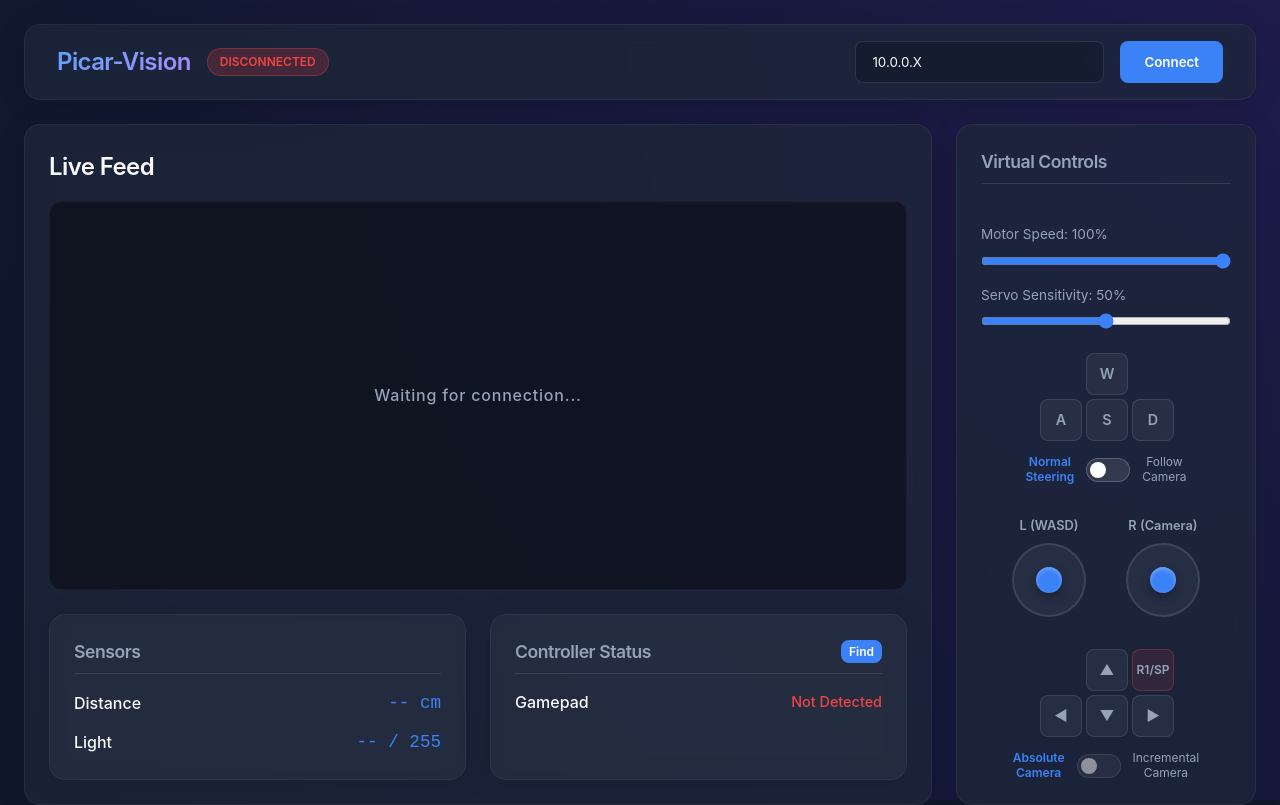
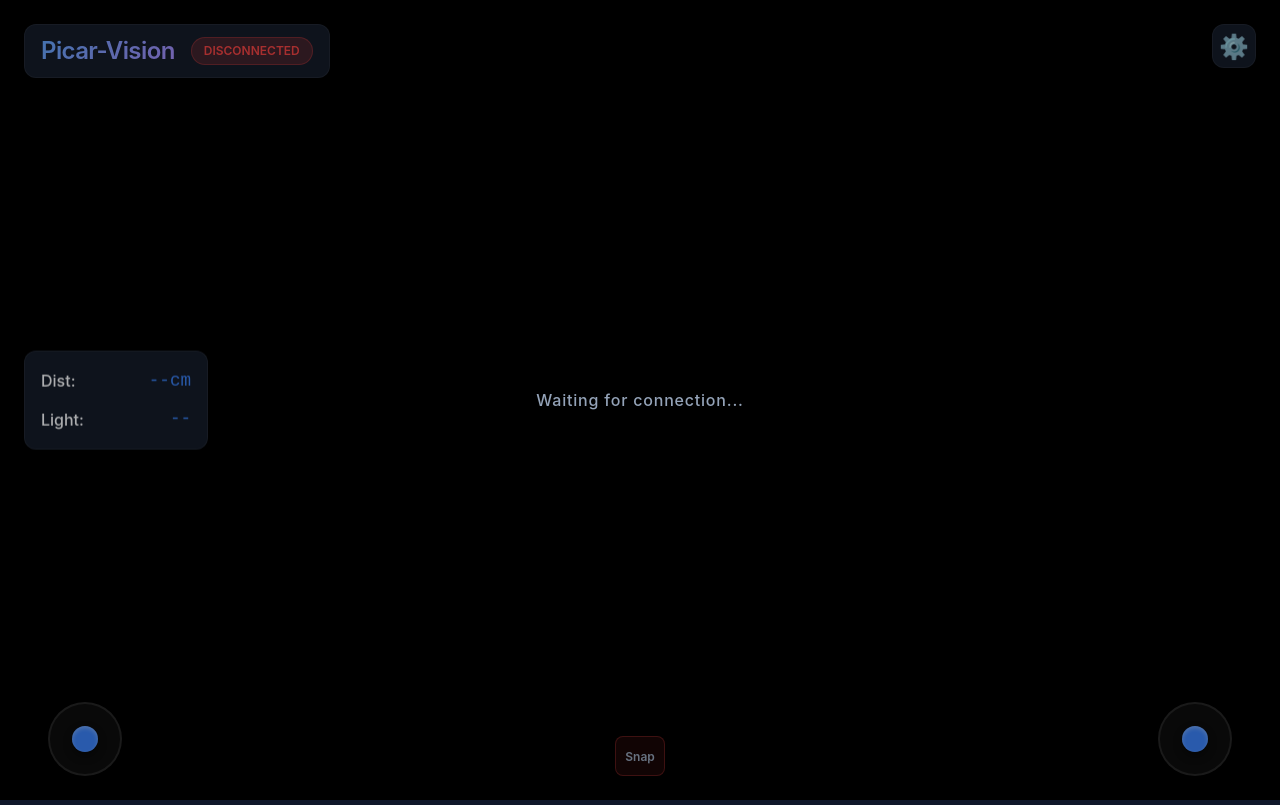
Before and after one commit to alecjvaughn/picar-vision, a SvelteKit app in the folder Application/: page / in a window 1280 px wide. Built offline with nearby package versions, Linux system fonts and the light colour scheme.

Commit message:
feat(ios): implement immersive layout and translucent overlays

```diff
--- a/Application/src/routes/+page.svelte
+++ b/Application/src/routes/+page.svelte
@@ -14,6 +14,11 @@
   let controllerType = $state("Standard");
   let videoBlobUrl = $state("");
   let isDisconnecting = $state(false);
+
+  // UI States
+  let showSettings = $state(false);
+  let uiOpacity = $state(0.7);
+  let showTelemetry = $state(true);
 
   // Virtual Controls State
   let keyW = $state(false);
@@ -39,6 +44,9 @@
   // Gamepad Switcher State
   let showGamepadModal = $state(false);
   let gamepads = $state<any[]>([]);
+
+  // Auto-hide virtual controls logic
+  let isGamepadConnected = $derived(controllerStatus !== "Not Detected");
 
   let calLxCenter = $state(0);
   let calLyCenter = $state(0);
@@ -487,162 +495,142 @@
   });
 </script>
 
-<main class="dashboard">
-  <header class="glass-panel">
-    <div class="logo-area">
+
+<main class="dashboard immersive">
+  <!-- Fullscreen Video -->
+  {#if connected}
+    {#if videoBlobUrl}
+      <img class="fullscreen-video" src={videoBlobUrl} alt="Live MJPEG stream" />
+    {:else}
+      <div class="stream-placeholder fullscreen-video center-text">Video Stream Active... Waiting for frames.</div>
+    {/if}
+  {:else}
+    <div class="stream-placeholder fullscreen-video center-text">Waiting for connection...</div>
+  {/if}
+
+  <!-- HUD Overlays -->
+  <div class="hud-layer" style="opacity: {uiOpacity};">
+    <!-- Top Bar -->
+    <header class="hud-top safe-area-left safe-area-right safe-area-top">
+      <div class="logo-area glass-panel">
         <h1>Picar-Vision</h1>
         <span class="badge" class:active={connected}>
           {connected ? 'Connected' : 'Disconnected'}
         </span>
       </div>
+      <button class="btn-primary glass-panel icon-btn" onclick={() => showSettings = true}>
+        ⚙️
+      </button>
+    </header>
 
-    <div class="controls-area">
+    <!-- Telemetry -->
+    {#if showTelemetry}
+      <div class="hud-telemetry glass-panel safe-area-left">
+        <div class="sensor-row"><span>Dist:</span><span class="value">{distance}cm</span></div>
+        <div class="sensor-row"><span>Light:</span><span class="value">{light}</span></div>
+      </div>
+    {/if}
+
+    <!-- Virtual Controls (Bottom) -->
+    {#if !isGamepadConnected}
+      <div class="hud-controls safe-area-bottom safe-area-left safe-area-right">
+        <!-- Joysticks -->
+        <div class="joystick-wrapper">
+          <div class="joystick-base" onpointerdown={(e) => handlePointerDown(e, 'L')} onpointermove={handlePointerMove} onpointerup={handlePointerUp} onpointercancel={handlePointerUp} style="cursor: crosshair; touch-action: none;">
+            <div class="joystick-stick" style="transform: translate({joystickX * 30}px, {joystickY * 30}px)"></div>
+          </div>
+        </div>
+
+        <div class="center-actions">
+          <button class="v-key btn-snap" class:active={centerCamera} onpointerdown={(e) => {centerCamera = true; sendKeyboardCommand(); e.preventDefault();}}>Snap</button>
+        </div>
+
+        <div class="joystick-wrapper">
+          <div class="joystick-base" onpointerdown={(e) => handlePointerDown(e, 'R')} onpointermove={handlePointerMove} onpointerup={handlePointerUp} onpointercancel={handlePointerUp} style="cursor: crosshair; touch-action: none;">
+            <div class="joystick-stick" style="transform: translate({cameraX * 30}px, {cameraY * 30}px)"></div>
+          </div>
+        </div>
+      </div>
+    {/if}
+  </div>
+</main>
+
+<!-- Settings Sidebar -->
+{#if showSettings}
+<div class="modal-backdrop" onclick={() => showSettings = false}>
+  <div class="settings-sidebar glass-panel safe-area-right safe-area-top safe-area-bottom" onclick={(e) => e.stopPropagation()}>
+    <div class="sidebar-header">
+      <h2>Settings</h2>
+      <button class="btn-danger icon-btn" onclick={() => showSettings = false}>×</button>
+    </div>
+
+    <div class="settings-content">
+      <div class="settings-group">
+        <h3>Connection</h3>
         <input type="text" bind:value={ipAddress} placeholder="Raspberry Pi IP" disabled={connected} onkeydown={(e) => e.key === 'Enter' && !connected && toggleConnection()} />
-      <button onclick={toggleConnection} class={connected ? 'btn-danger' : 'btn-primary'}>
+        <button onclick={toggleConnection} class={connected ? 'btn-danger' : 'btn-primary'} style="width: 100%; margin-top: 0.5rem;">
           {connected ? 'Disconnect' : 'Connect'}
         </button>
       </div>
-  </header>
 
-  <div class="content-grid">
-    <!-- Video Feed Panel -->
-    <section class="video-section glass-panel">
-      <div class="panel-header">
-        <h2>Live Feed</h2>
-      </div>
-      <div class="video-container" class:offline={!connected}>
-        {#if connected}
-          {#if videoBlobUrl}
-            <img class="video-stream" src={videoBlobUrl} alt="Live MJPEG stream" />
-          {:else}
-            <div class="stream-placeholder">Video Stream Active... Waiting for frames.</div>
-          {/if}
-        {:else}
-          <div class="stream-placeholder">Waiting for connection...</div>
-        {/if}
-      </div>
-
-      <!-- Horizontal Stats -->
-      <div class="horizontal-stats">
-        <div class="glass-panel telemetry-card">
-          <h3>Sensors</h3>
-          <div class="sensor-row">
-            <span>Distance</span>
-            <span class="value">{distance} cm</span>
-          </div>
-          <div class="sensor-row">
-            <span>Light</span>
-            <span class="value">{light} / 255</span>
+      <div class="settings-group">
+        <h3>UI Preferences</h3>
+        <label class="slider-group">
+          UI Opacity: {Math.round(uiOpacity * 100)}%
+          <input type="range" min="0.1" max="1" step="0.05" bind:value={uiOpacity} />
+        </label>
+        <div style="display: flex; justify-content: space-between; align-items: center; margin-top: 1rem;">
+          <span style="font-size:0.85rem; color:var(--text-secondary)">Show Telemetry</span>
+          <label class="switch">
+            <input type="checkbox" bind:checked={showTelemetry} />
+            <span class="slider"></span>
+          </label>
         </div>
       </div>
 
-        <div class="glass-panel telemetry-card">
-          <div style="display: flex; justify-content: space-between; align-items: center; border-bottom: 1px solid var(--border-color); margin-bottom: 1rem; padding-bottom: 0.5rem;">
-            <h3 style="margin: 0; border: none; padding: 0;">Controller Status</h3>
-            <button class="btn-primary" onclick={() => showGamepadModal = true} style="font-size: 0.75rem; padding: 0.25rem 0.5rem;">Find</button>
+      <div class="settings-group">
+        <h3>Robot Controls</h3>
+        <label class="slider-group">Motor Speed: {motorSpeed}%
+          <input type="range" min="0" max="100" bind:value={motorSpeed} oninput={() => sendKeyboardCommand()} />
+        </label>
+        <label class="slider-group">Servo Sens: {servoSensitivity}%
+          <input type="range" min="0" max="100" bind:value={servoSensitivity} oninput={() => sendKeyboardCommand()} />
+        </label>
+        <div style="display: flex; justify-content: space-between; align-items: center; margin-top: 1rem;">
+          <span style="font-size:0.85rem; color:var(--text-secondary)">Follow Camera</span>
+          <label class="switch">
+            <input type="checkbox" bind:checked={viewportTurn} onchange={() => sendKeyboardCommand()} />
+            <span class="slider"></span>
+          </label>
         </div>
+      </div>
+
+      <div class="settings-group">
+        <h3>Controller</h3>
         <div class="sensor-row">
-            <span>Gamepad</span>
+          <span>Status:</span>
           <span class="value" class:disconnected={controllerStatus === "Not Detected"}>{controllerStatus !== "Not Detected" ? controllerType : "Not Detected"}</span>
         </div>
         {#if controllerStatus !== "Not Detected"}
           <div class="sensor-row">
-              <span>Battery</span>
+            <span>Battery:</span>
             <span class="value">{controllerBattery}</span>
           </div>
-            <div style="margin-top: 1rem; text-align: center;">
-              <button class="btn-primary" onclick={() => showCalibration = true} style="width: 100%; font-size: 0.8rem; padding: 0.5rem;">Calibrate Joystick</button>
-            </div>
         {/if}
-        </div>
-      </div>
-    </section>
-
-    <!-- Telemetry Sidebar -->
-    <aside class="telemetry-section">
-      <!-- Virtual Controls -->
-      <div class="glass-panel telemetry-card controls-card">
-        <h3>Virtual Controls</h3>
-
-        <div class="sliders">
-          <div class="slider-group">
-            <label for="motor-speed">Motor Speed: {motorSpeed}%</label>
-            <input id="motor-speed" type="range" min="0" max="100" bind:value={motorSpeed} oninput={() => sendKeyboardCommand()} />
-          </div>
-          <div class="slider-group">
-            <label for="servo-sens">Servo Sensitivity: {servoSensitivity}%</label>
-            <input id="servo-sens" type="range" min="0" max="100" bind:value={servoSensitivity} oninput={() => sendKeyboardCommand()} />
-          </div>
-
-
-        </div>
-
-        <div class="keys-container">
-          <!-- Driving (WASD) -->
-          <div class="key-mode-group">
-            <div class="dpad-grid">
-              <div></div>
-              <div class="v-key" class:active={keyW} onpointerdown={() => simulateKey('w', true)} onpointerup={() => simulateKey('w', false)} onpointerleave={() => simulateKey('w', false)}>W</div>
-              <div></div>
-              <div class="v-key" class:active={keyA} onpointerdown={() => simulateKey('a', true)} onpointerup={() => simulateKey('a', false)} onpointerleave={() => simulateKey('a', false)}>A</div>
-              <div class="v-key" class:active={keyS} onpointerdown={() => simulateKey('s', true)} onpointerup={() => simulateKey('s', false)} onpointerleave={() => simulateKey('s', false)}>S</div>
-              <div class="v-key" class:active={keyD} onpointerdown={() => simulateKey('d', true)} onpointerup={() => simulateKey('d', false)} onpointerleave={() => simulateKey('d', false)}>D</div>
-            </div>
-
-            <div class="toggle-container">
-              <span class="toggle-label" class:active={!viewportTurn}>Normal<br>Steering</span>
-              <label class="switch">
-                <input type="checkbox" bind:checked={viewportTurn} onchange={() => sendKeyboardCommand()} />
-                <span class="slider"></span>
-              </label>
-              <span class="toggle-label" class:active={viewportTurn}>Follow<br>Camera</span>
-            </div>
-          </div>
-
-          <!-- Virtual Joysticks Visual -->
-          <div class="joysticks-row">
-            <div class="joystick-wrapper">
-              <span class="stick-label">L (WASD)</span>
-              <div class="joystick-base" onpointerdown={(e) => handlePointerDown(e, 'L')} onpointermove={handlePointerMove} onpointerup={handlePointerUp} onpointercancel={handlePointerUp} style="cursor: crosshair; touch-action: none;">
-                <div class="joystick-stick" style="transform: translate({joystickX * 20}px, {joystickY * 20}px)"></div>
-              </div>
-            </div>
-            <div class="joystick-wrapper">
-              <span class="stick-label">R (Camera)</span>
-              <div class="joystick-base" onpointerdown={(e) => handlePointerDown(e, 'R')} onpointermove={handlePointerMove} onpointerup={handlePointerUp} onpointercancel={handlePointerUp} style="cursor: crosshair; touch-action: none;">
-                <div class="joystick-stick" style="transform: translate({cameraX * 20}px, {cameraY * 20}px)"></div>
-              </div>
-            </div>
-          </div>
-
-          <!-- Servos (D-Pad & Snap) -->
-          <div class="key-mode-group">
-            <div class="dpad-grid">
-              <div></div>
-              <div class="v-key" class:active={gpDpadUp || arrUp} onpointerdown={() => setVArrow('Up', true)} onpointerup={() => setVArrow('Up', false)} onpointerleave={() => {if (arrUp) setVArrow('Up', false)}}>▲</div>
-              <div class="v-key btn-snap" class:active={gpBtnSnap || centerCamera} onpointerdown={() => {centerCamera = true; sendKeyboardCommand();}}>R1/SP</div>
-              <div class="v-key" class:active={gpDpadLeft || arrLeft} onpointerdown={() => setVArrow('Left', true)} onpointerup={() => setVArrow('Left', false)} onpointerleave={() => {if (arrLeft) setVArrow('Left', false)}}>◀</div>
-              <div class="v-key" class:active={gpDpadDown || arrDown} onpointerdown={() => setVArrow('Down', true)} onpointerup={() => setVArrow('Down', false)} onpointerleave={() => {if (arrDown) setVArrow('Down', false)}}>▼</div>
-              <div class="v-key" class:active={gpDpadRight || arrRight} onpointerdown={() => setVArrow('Right', true)} onpointerup={() => setVArrow('Right', false)} onpointerleave={() => {if (arrRight) setVArrow('Right', false)}}>▶</div>
-            </div>
-
-            <div class="toggle-container">
-              <span class="toggle-label" class:active={servoMode === 'absolute'}>Absolute<br>Camera</span>
-              <label class="switch">
-                <input type="checkbox" checked={servoMode === 'incremental'} onchange={(e) => { servoMode = (e.target as HTMLInputElement).checked ? 'incremental' : 'absolute'; sendKeyboardCommand(); }} disabled title="FIXME: Spasming issues" />
-                <span class="slider"></span>
-              </label>
-              <span class="toggle-label" class:active={servoMode === 'incremental'}>Incremental<br>Camera</span>
+        <div style="display: flex; gap: 0.5rem; margin-top: 0.5rem;">
+          <button class="btn-primary" onclick={() => showGamepadModal = true} style="flex: 1;">Find</button>
+          {#if controllerStatus !== "Not Detected"}
+            <button class="btn-primary" onclick={() => showCalibration = true} style="flex: 1;">Calibrate</button>
+          {/if}
         </div>
       </div>
     </div>
   </div>
-    </aside>
 </div>
-</main>
+{/if}
 
 {#if showCalibration}
-<div class="modal-backdrop">
+<div class="modal-backdrop" style="z-index: 2000;">
   <div class="modal-content glass-panel">
     <h2>Joystick Calibration</h2>
     <p style="font-size: 0.85rem; color: var(--text-secondary); margin-bottom: 1rem;">Values are in thousandths (e.g., 200 = 0.20)</p>
@@ -673,14 +661,14 @@
 {/if}
 
 {#if showGamepadModal}
-<div class="modal-backdrop">
+<div class="modal-backdrop" style="z-index: 2000;">
   <div class="modal-content glass-panel" style="min-width: 500px;">
     <div style="display: flex; justify-content: space-between; align-items: center;">
       <h2>Connected Gamepads</h2>
       <div style="display: flex; align-items: center; gap: 0.75rem;">
         <span style="font-size: 0.9rem; font-weight: bold; color: {activeGamepadId === null ? 'var(--primary-color)' : 'var(--text-secondary)'};">Auto Select</span>
         <label class="switch">
-          <input type="checkbox" checked={activeGamepadId === null} onchange={(e) => toggleAutoSelect((e.target as HTMLInputElement).checked)} />
+          <input type="checkbox" checked={activeGamepadId === null} onchange={(e) => toggleAutoSelect(e.target.checked)} />
           <span class="slider"></span>
         </label>
       </div>
@@ -713,6 +701,181 @@
 {/if}
 
 <style>
+
+  /* IMMERSIVE LAYOUT */
+  .immersive {
+    position: relative;
+    width: 100vw;
+    height: 100vh;
+    overflow: hidden;
+    background: #000;
+    padding: 0;
+    display: block;
+  }
+  .fullscreen-video {
+    position: absolute;
+    top: 0;
+    left: 0;
+    width: 100%;
+    height: 100%;
+    object-fit: cover;
+    z-index: 1;
+  }
+  .center-text {
+    display: flex;
+    align-items: center;
+    justify-content: center;
+    color: var(--text-secondary);
+    font-weight: 500;
+  }
+
+  .hud-layer {
+    position: absolute;
+    top: 0;
+    left: 0;
+    width: 100%;
+    height: 100%;
+    z-index: 10;
+    pointer-events: none; /* Let touches pass to video if needed */
+    transition: opacity 0.2s ease;
+  }
+  .hud-layer > * {
+    pointer-events: auto;
+  }
+
+  /* Safe Areas */
+  .safe-area-top { padding-top: env(safe-area-inset-top, 10px); }
+  .safe-area-bottom { padding-bottom: env(safe-area-inset-bottom, 20px); }
+  .safe-area-left { padding-left: env(safe-area-inset-left, 20px); }
+  .safe-area-right { padding-right: env(safe-area-inset-right, 20px); }
+
+  .hud-top {
+    display: flex;
+    justify-content: space-between;
+    align-items: flex-start;
+    padding: 1.5rem;
+  }
+
+  .hud-top .logo-area {
+    padding: 0.5rem 1rem;
+    border-radius: 12px;
+  }
+
+  .icon-btn {
+    width: 44px;
+    height: 44px;
+    display: flex;
+    align-items: center;
+    justify-content: center;
+    font-size: 1.5rem;
+    border-radius: 12px;
+    padding: 0;
+  }
+
+  .hud-telemetry {
+    position: absolute;
+    top: 50%;
+    left: 1.5rem;
+    transform: translateY(-50%);
+    padding: 1rem;
+    border-radius: 12px;
+    min-width: 150px;
+  }
+
+  .hud-controls {
+    position: absolute;
+    bottom: 1.5rem;
+    left: 0;
+    width: 100%;
+    display: flex;
+    justify-content: space-between;
+    align-items: flex-end;
+    padding: 0 3rem;
+    box-sizing: border-box;
+  }
+
+  /* Settings Sidebar */
+  .settings-sidebar {
+    position: absolute;
+    top: 0;
+    right: 0;
+    height: 100%;
+    width: 350px;
+    max-width: 90vw;
+    background: rgba(15, 23, 42, 0.95);
+    backdrop-filter: blur(20px);
+    border-left: 1px solid rgba(255, 255, 255, 0.1);
+    z-index: 1000;
+    display: flex;
+    flex-direction: column;
+    padding: 1.5rem;
+    box-sizing: border-box;
+    transform: translateX(0);
+    animation: slideIn 0.3s cubic-bezier(0.16, 1, 0.3, 1);
+  }
+
+  @keyframes slideIn {
+    from { transform: translateX(100%); }
+    to { transform: translateX(0); }
+  }
+
+  .sidebar-header {
+    display: flex;
+    justify-content: space-between;
+    align-items: center;
+    margin-bottom: 1.5rem;
+  }
+  .sidebar-header h2 { font-size: 1.25rem; color: #fff; margin: 0; }
+
+  .settings-content {
+    display: flex;
+    flex-direction: column;
+    gap: 1.5rem;
+    overflow-y: auto;
+    flex: 1;
+    padding-right: 0.5rem;
+  }
+
+  .settings-group {
+    background: rgba(255, 255, 255, 0.03);
+    border: 1px solid rgba(255, 255, 255, 0.05);
+    border-radius: 12px;
+    padding: 1rem;
+    display: flex;
+    flex-direction: column;
+    gap: 0.75rem;
+  }
+
+  .settings-group h3 {
+    font-size: 0.9rem;
+    color: var(--accent-primary);
+    margin: 0 0 0.25rem 0;
+    text-transform: uppercase;
+    letter-spacing: 0.05em;
+  }
+
+  /* Make Joysticks Bigger */
+  .joystick-base {
+    width: 120px;
+    height: 120px;
+    border-radius: 50%;
+    background: rgba(255, 255, 255, 0.1);
+    border: 2px solid rgba(255, 255, 255, 0.2);
+    display: flex;
+    align-items: center;
+    justify-content: center;
+    position: relative;
+    backdrop-filter: blur(10px);
+  }
+  .joystick-stick {
+    width: 50px;
+    height: 50px;
+    border-radius: 50%;
+    background: var(--accent-primary);
+    box-shadow: 0 4px 10px rgba(0, 0, 0, 0.4), inset 0 2px 4px rgba(255, 255, 255, 0.4);
+    transition: transform 0.05s ease-out;
+  }
+
   .dashboard {
     padding: 1.5rem;
     height: 100vh;
```
Also changed, not shown: 1 other file (tests, documents, lock files or other folders). Lines whose indentation alone changed are shown as unchanged.
